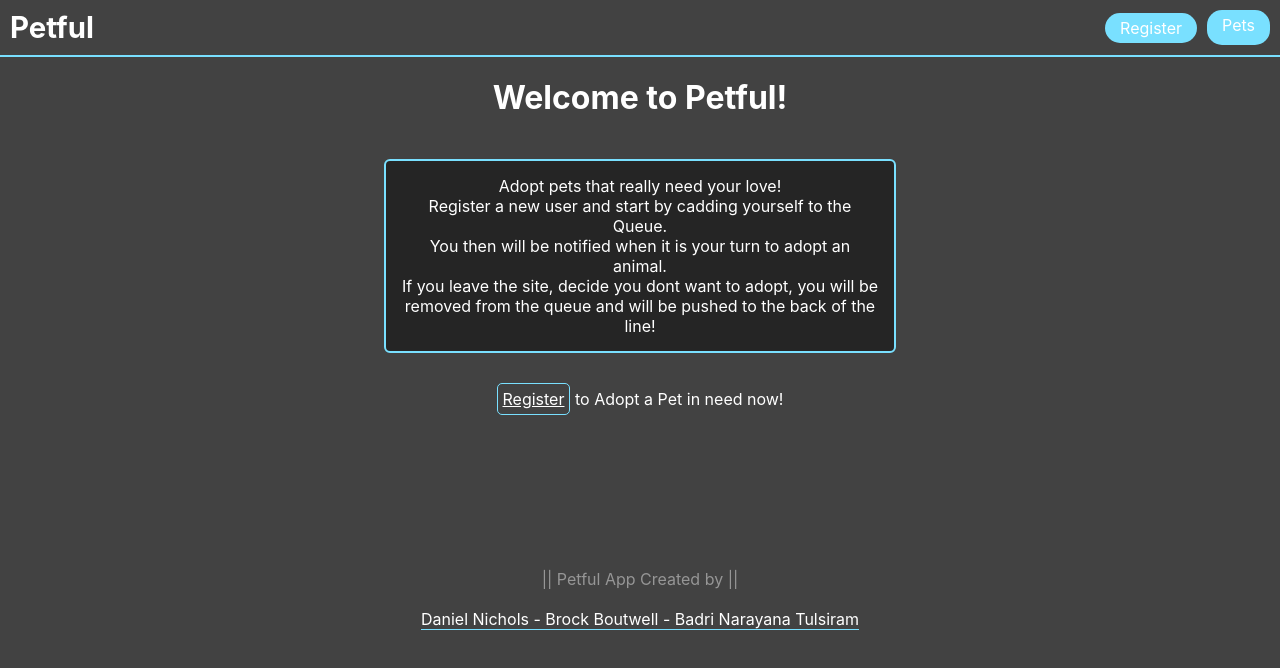
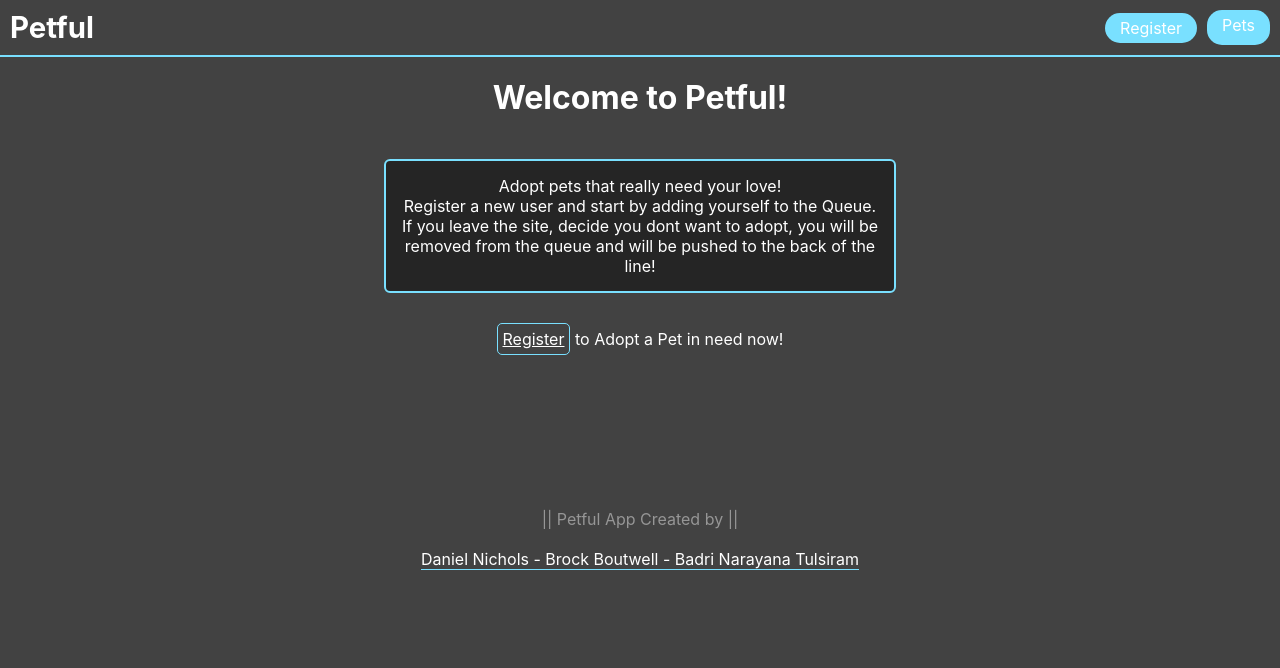
Before and after one commit to thinkful-ei-gecko/Daniel-Badri-Brock-Client, a React (Create React App) app: page / in a window 1280 px wide. Shown: the top 668 px of the page. Built offline with nearby package versions, Linux system fonts and the light colour scheme; no server answers.

Commit message:
Updated readme

```diff
--- a/src/routes/LandingPage/LandingPage.js
+++ b/src/routes/LandingPage/LandingPage.js
@@ -1,28 +1,38 @@
-import React, { Component } from "react";
-import { Link } from "react-router-dom";
-import "./LandingPage.css";
+import React, { Component } from 'react';
+import { Link } from 'react-router-dom';
+import './LandingPage.css';
 
 export default class LandingPage extends Component {
   render() {
     return (
       <div className="LandingPageContainer">
-            <h1>
-              Welcome to Petful!
-            </h1>< br/>
-            <p className="landingPageInto">Adopt pets that really need your love!< br/>
-              Register a new user and start by cadding yourself to the Queue.< br/>
-              You then will be notified when it is your turn to adopt an animal.< br/>
-              If you leave the site, decide you dont want to adopt, you will be removed from the queue and will be pushed to the back of the line!< br/>
-            </p>< br/>
-            <p>
-
+        <h1>Welcome to Petful!</h1>
+        <br />
+        <p className="landingPageInto">
+          Adopt pets that really need your love!
+          <br />
+          Register a new user and start by adding yourself to the Queue.
+          <br />
+          If you leave the site, decide you dont want to adopt, you will be
+          removed from the queue and will be pushed to the back of the line!
+          <br />
         </p>
+        <br />
+        <p></p>
 
         <p>
-              <Link className="LandingPageLink" to="/register">Register</Link> to Adopt a Pet in need now!
+          <Link className="LandingPageLink" to="/register">
+            Register
+          </Link>{' '}
+          to Adopt a Pet in need now!
         </p>
-            <p className="CreatedBy">|| Petful App Created by ||<br/><br/>
-              <span className="Brockb">Daniel Nichols - Brock Boutwell - Badri Narayana Tulsiram</span>
+        <p className="CreatedBy">
+          || Petful App Created by ||
+          <br />
+          <br />
+          <span className="Brockb">
+            Daniel Nichols - Brock Boutwell - Badri Narayana Tulsiram
+          </span>
         </p>
       </div>
     );
```
Also changed, not shown: 1 other file (tests, documents, lock files or other folders). Lines whose indentation alone changed are shown as unchanged.
